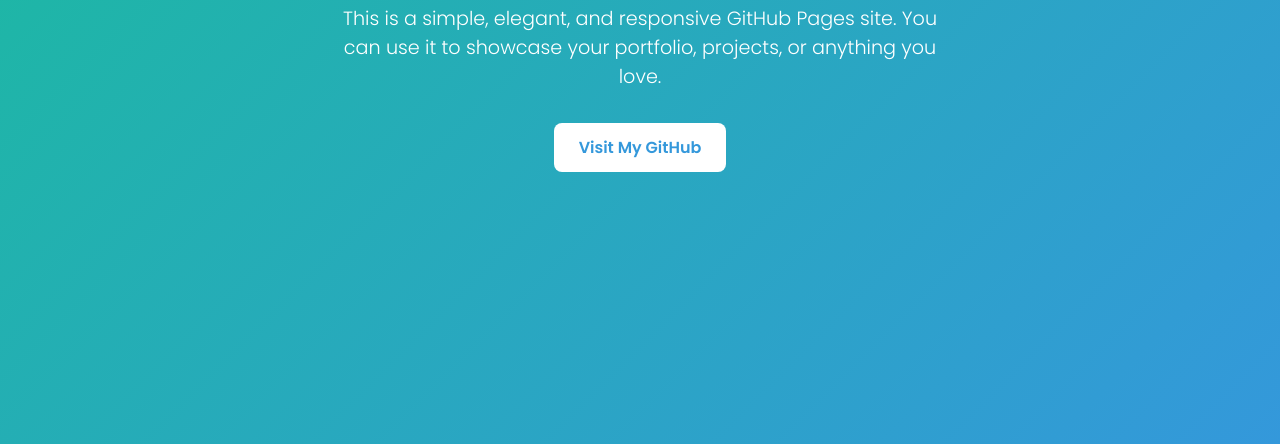
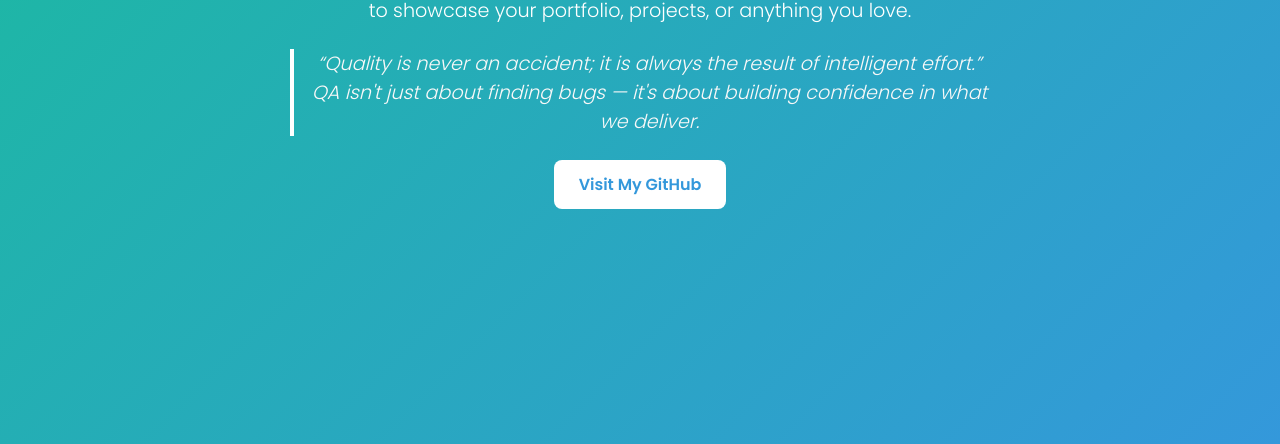
Before and after one commit to yagnesh-vekariya/yagnesh.github.io, a plain HTML site: page index.html in a window 1280 px wide. Shown: the part 356-800 px from the top of the page. Drawn offline with Linux system fonts and the light colour scheme.

Commit message:
updated index html file

```diff
--- a/index.html
+++ b/index.html
@@ -21,17 +21,24 @@
       justify-content: center;
       height: 100vh;
       text-align: center;
+      padding: 0 20px;
     }
     h1 {
       font-size: 3rem;
       margin-bottom: 1rem;
       animation: fadeIn 2s ease-out;
     }
-    p {
+    p, .quote {
       font-size: 1.2rem;
-      max-width: 600px;
-      margin-bottom: 2rem;
+      max-width: 700px;
+      margin-bottom: 1.5rem;
       animation: fadeIn 2.5s ease-out;
+    }
+    .quote {
+      font-style: italic;
+      color: #f8f8f8;
+      border-left: 4px solid #fff;
+      padding-left: 15px;
     }
     a.button {
       display: inline-block;
@@ -56,6 +63,10 @@
 <body>
   <h1>🚀 Welcome to My GitHub Page</h1>
   <p>This is a simple, elegant, and responsive GitHub Pages site. You can use it to showcase your portfolio, projects, or anything you love.</p>
+  <div class="quote">
+    “Quality is never an accident; it is always the result of intelligent effort.”<br />
+    QA isn't just about finding bugs — it's about building confidence in what we deliver.
+  </div>
   <a href="https://github.com/yagnesh-vekariya" class="button" target="_blank">Visit My GitHub</a>
 </body>
 </html>
```
